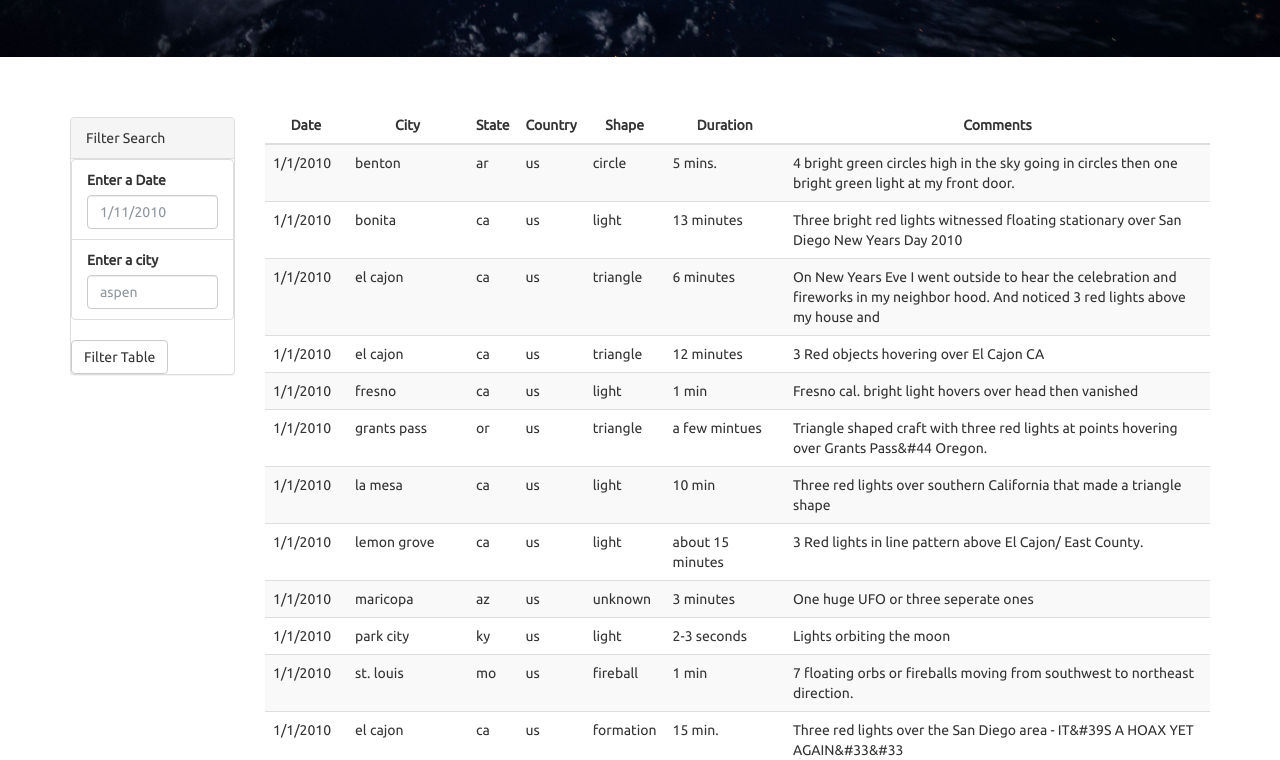
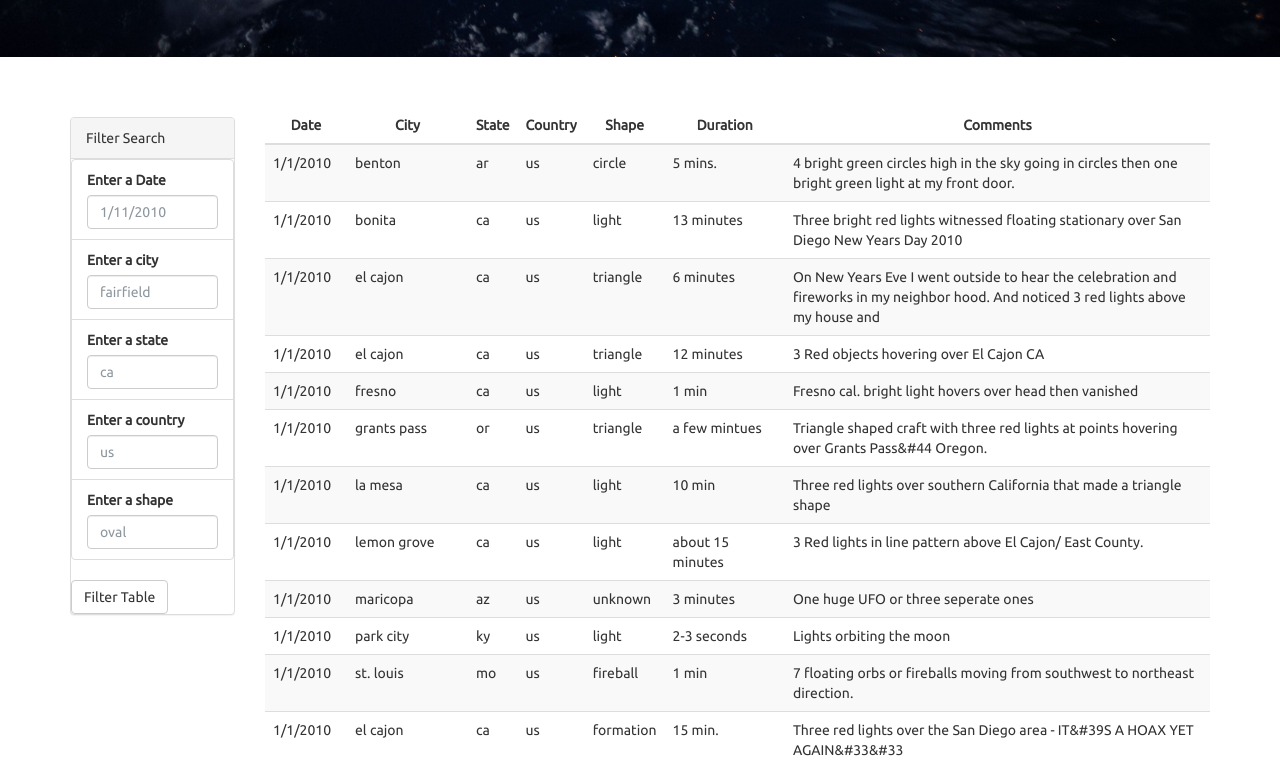
Before and after one commit to yuyhong23/javascript-challenge, a plain HTML site: page UFO-level-2/index.html in a window 1280 px wide. Shown: the part 555-1315 px from the top of the page. Drawn offline with nearby package versions, Linux system fonts and the light colour scheme.

Commit message:
Finished setting up the html for the search boxes.

```diff
--- a/UFO-level-2/index.html
+++ b/UFO-level-2/index.html
@@ -41,7 +41,19 @@
                       </li>
                       <li class="filter list-group-item">
                         <label for="city">Enter a city</label>
-                        <input class="form-control" id="city" type="text" placeholder="aspen">
+                        <input class="form-control" id="city" type="text" placeholder="fairfield">
+                      </li>
+                      <li class="filter list-group-item">
+                        <label for="state">Enter a state</label>
+                        <input class="form-control" id="state" type="text" placeholder="ca">
+                      </li>
+                      <li class="filter list-group-item">
+                        <label for="country">Enter a country</label>
+                        <input class="form-control" id="country" type="text" placeholder="us">
+                      </li>
+                      <li class="filter list-group-item">
+                        <label for="shape">Enter a shape</label>
+                        <input class="form-control" id="shape" type="text" placeholder="oval">
                       </li>
                     </ul>
                   </div>
```
